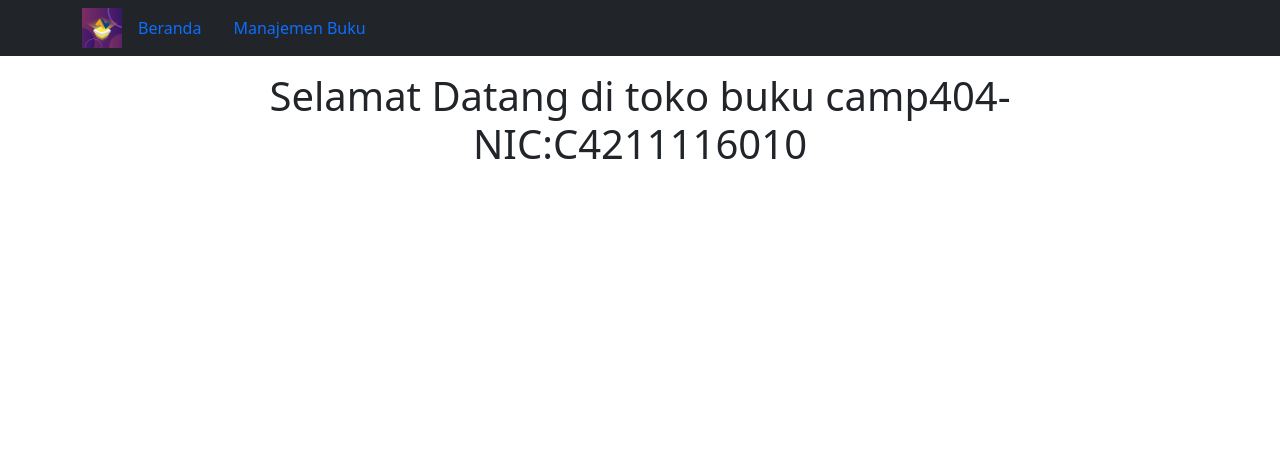
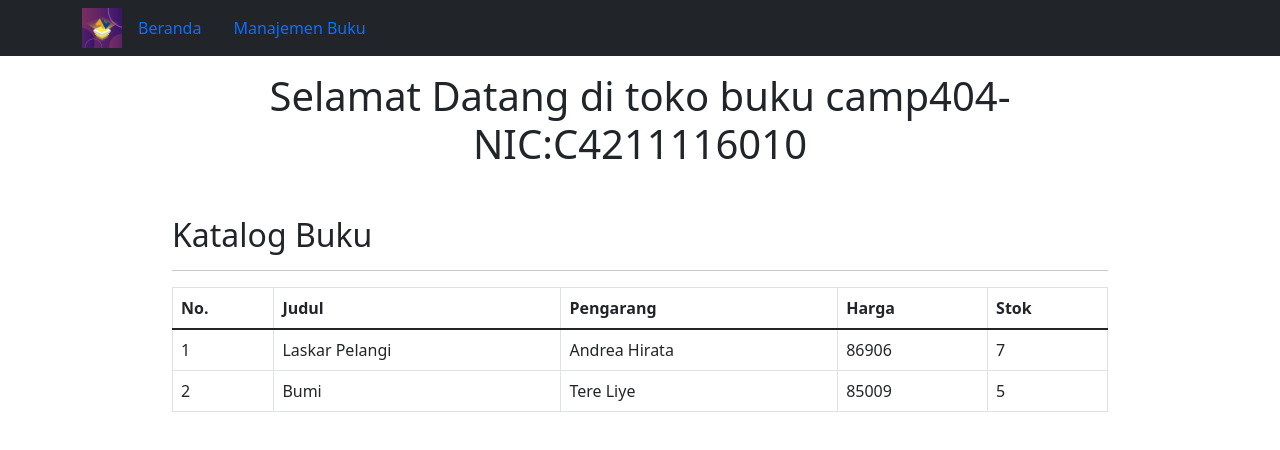
Before and after one commit to hilmiwicak/camp404-mern-bookstore, a React (Create React App) app in the folder frontend-react/: page / in a window 1280 px wide. Shown: the top 450 px of the page. Built offline with nearby package versions, Linux system fonts and the light colour scheme.

Commit message:
update beranda to have book catalogues

```diff
--- a/frontend-react/src/App.js
+++ b/frontend-react/src/App.js
@@ -25,6 +25,7 @@
         },
       ],
     };
+
     this.storeData = this.storeData.bind(this);
     this.updateData = this.updateData.bind(this);
     this.deleteDa = this.deleteData.bind(this);
@@ -36,8 +37,8 @@
   }
 
   updateData(inputBook) {
-      console.log(inputBook);
-      alert("Data berhasil diperbarui");
+    console.log(inputBook);
+    alert("Data berhasil diperbarui");
   }
 
   deleteData(book) {
@@ -51,7 +52,11 @@
         <BrowserRouter>
           <Navbar />
           <Routes>
-            <Route exact path="/" element={<Beranda />} />
+            <Route
+              exact
+              path="/"
+              element={<Beranda bookList={this.state.books} />}
+            />
 
             <Route
               exact
--- a/frontend-react/src/components/Beranda.jsx
+++ b/frontend-react/src/components/Beranda.jsx
@@ -1,8 +1,6 @@
 import React, { Fragment } from "react";
 
 export default class Beranda extends React.Component {
-  // data
-  // event handling
   render() {
     return (
       <Fragment>
@@ -10,7 +8,32 @@
           <h1 className="text-center">
             Selamat Datang di toko buku camp404-NIC:C4211116010
           </h1>
-          <div id="katalog"></div>
+          <div id="katalog" className="mt-5">
+            <h2>Katalog Buku</h2>
+            <hr />
+            <table className="table table-hover table-bordered">
+              <thead>
+                <tr>
+                  <th>No.</th>
+                  <th>Judul</th>
+                  <th>Pengarang</th>
+                  <th>Harga</th>
+                  <th>Stok</th>
+                </tr>
+              </thead>
+              <tbody>
+                {this.props.bookList.map((book, index) => (
+                  <tr key={book._id}>
+                    <td>{index + 1}</td>
+                    <td>{book.judul}</td>
+                    <td>{book.pengarang}</td>
+                    <td>{book.harga}</td>
+                    <td>{book.stok}</td>
+                  </tr>
+                ))}
+              </tbody>
+            </table>
+          </div>
         </div>
       </Fragment>
     );
```
